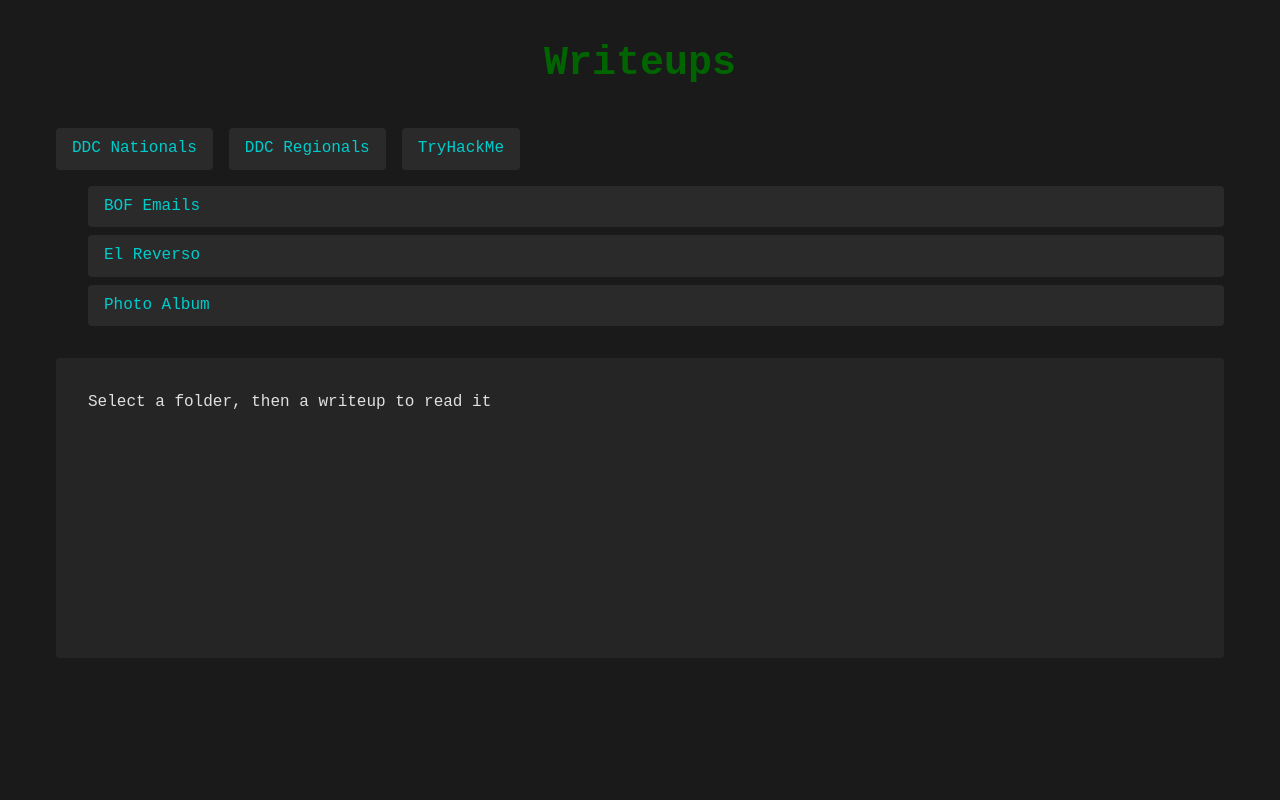
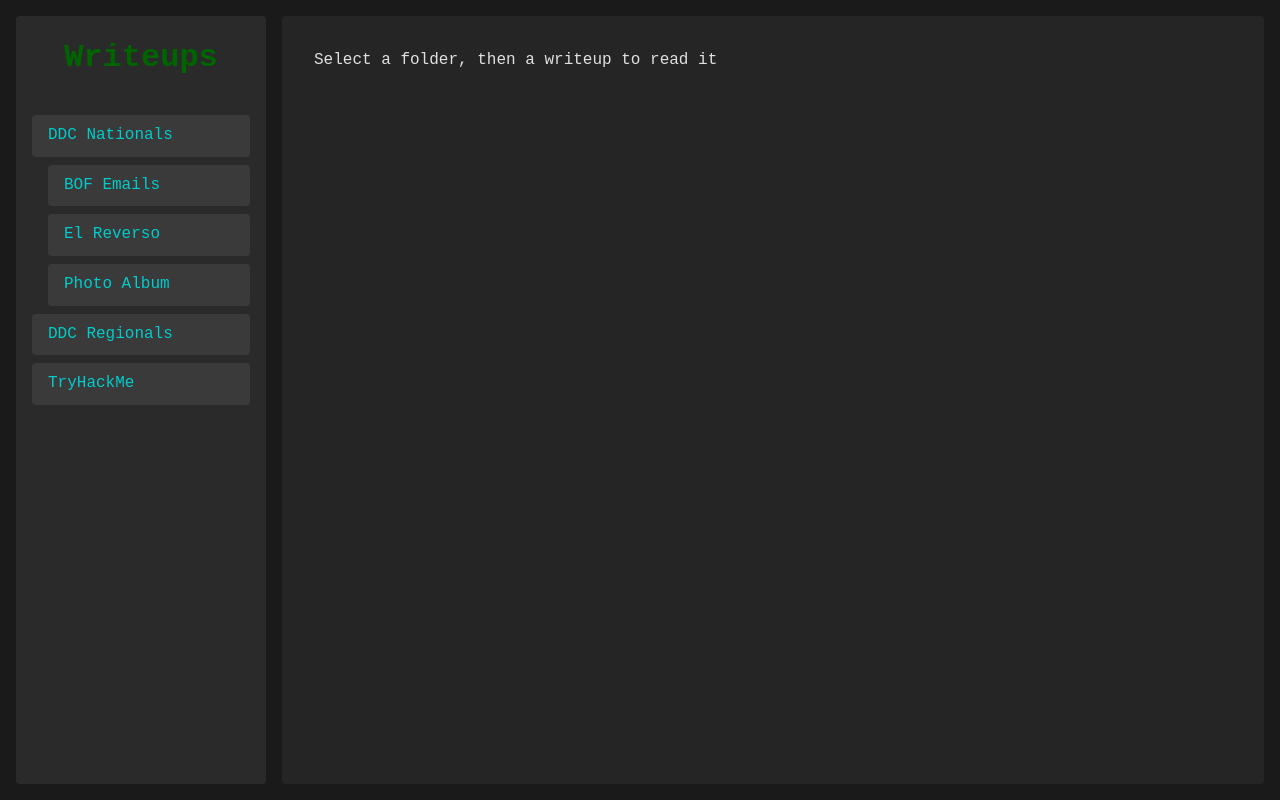
Before and after one commit to marv1nh/lyngby-taarb-k.dk, a plain HTML site: page index.html in a window 1280 px wide. Both pictures are taken after a click on the link "DDC Nationals". Drawn offline with nearby package versions, Linux system fonts and the light colour scheme.

Commit message:
Update index.html

```diff
--- a/index.html
+++ b/index.html
@@ -20,19 +20,30 @@
     }
 
     .container {
-      max-width: 1200px;
-      margin: 2rem auto;
-      padding: 0 1rem;
+      display: flex;
+      min-height: 100vh;
+      max-width: 1400px;
+      margin: 0 auto;
+      padding: 1rem;
+    }
+
+    /* Sidebar menu on the left */
+    .sidebar {
+      width: 250px;
+      background: #2a2a2a;
+      padding: 1rem;
+      border-radius: 4px;
+      margin-right: 1rem;
     }
 
     header {
-      text-align: center;
       margin-bottom: 2rem;
     }
 
     h1 {
-      font-size: 2.5rem;
+      font-size: 2rem;
       color: #006400; /* Darker, muted green */
+      text-align: center;
     }
 
     nav {
@@ -42,12 +53,9 @@
     #folderList {
       list-style: none;
       padding: 0;
-      display: flex;
-      flex-wrap: wrap;
-      gap: 1rem;
     }
 
-    #folderList li {
+    #folderList > li {
       margin-bottom: 0.5rem;
     }
 
@@ -56,41 +64,43 @@
       text-decoration: none;
       display: block;
       padding: 0.5rem 1rem;
-      background: #2a2a2a;
+      background: #3a3a3a;
       border-radius: 4px;
       transition: background 0.3s ease;
     }
 
     #folderList a:hover {
-      background: #3a3a3a;
+      background: #4a4a4a;
     }
 
-    #writeupList {
+    .writeup-sublist {
       list-style: none;
-      padding-left: 2rem; /* Indent writeups under categories */
-      display: none; /* Hidden until a folder is selected */
+      padding-left: 1rem; /* Indent writeups under categories */
+      display: none; /* Hidden until the category is clicked */
       margin-top: 0.5rem;
     }
 
-    #writeupList li {
+    .writeup-sublist li {
       margin-bottom: 0.5rem;
     }
 
-    #writeupList a {
-      color: #00cccc;
+    .writeup-sublist a {
+      color: #009597;
       text-decoration: none;
       display: block;
       padding: 0.5rem 1rem;
-      background: #2a2a2a;
+      background: #3a3a3a;
       border-radius: 4px;
       transition: background 0.3s ease;
     }
 
-    #writeupList a:hover {
-      background: #3a3a3a;
+    .writeup-sublist a:hover {
+      background: #4a4a4a;
     }
 
+    /* Main content area */
     main {
+      flex: 1;
       background: #252525;
       padding: 2rem;
       border-radius: 4px;
@@ -125,17 +135,31 @@
     code[class*="language-"] {
       color: #d4d4d4;
     }
+
+    /* Responsive adjustments */
+    @media (max-width: 768px) {
+      .container {
+        flex-direction: column;
+      }
+
+      .sidebar {
+        width: 100%;
+        margin-right: 0;
+        margin-bottom: 1rem;
+      }
+    }
   </style>
 </head>
 <body>
   <div class="container">
+    <div class="sidebar">
       <header>
         <h1>Writeups</h1>
       </header>
       <nav>
         <ul id="folderList"></ul>
-      <ul id="writeupList"></ul>
       </nav>
+    </div>
     <main id="content">Select a folder, then a writeup to read it</main>
   </div>
   <script src="https://cdn.jsdelivr.net/npm/marked/marked.min.js"></script>
@@ -162,33 +186,32 @@
     };
 
     const folderList = document.getElementById("folderList");
-    const writeupList = document.getElementById("writeupList");
     const content = document.getElementById("content");
 
-    // Populate folder list
+    // Populate folder list with sublists
     for (const folderName in folders) {
+      // Create category item
       const li = document.createElement("li");
       const a = document.createElement("a");
       a.href = "#";
       a.textContent = folderName;
       a.onclick = (e) => {
         e.preventDefault();
-        populateWriteups(folderName);
+        toggleWriteups(folderName, li);
       };
       li.appendChild(a);
-      folderList.appendChild(li);
-    }
 
-    // Function to populate writeups for the selected folder
-    function populateWriteups(folderName) {
-      writeupList.innerHTML = "";
-      writeupList.style.display = "block";
+      // Create sublist for writeups
+      const sublist = document.createElement("ul");
+      sublist.className = "writeup-sublist";
+      sublist.id = `writeupList-${folderName.replace(/\s+/g, "-")}`; // Unique ID for each sublist
+
       folders[folderName].forEach(file => {
-        const li = document.createElement("li");
-        const a = document.createElement("a");
-        a.href = "#";
-        a.textContent = file.name;
-        a.onclick = (e) => {
+        const subLi = document.createElement("li");
+        const subA = document.createElement("a");
+        subA.href = "#";
+        subA.textContent = file.name;
+        subA.onclick = (e) => {
           e.preventDefault();
           fetch(file.path)
             .then(res => res.text())
@@ -198,10 +221,27 @@
             })
             .catch(err => content.innerHTML = "Error loading writeup.");
         };
-        li.appendChild(a);
-        writeupList.appendChild(li);
+        subLi.appendChild(subA);
+        sublist.appendChild(subLi);
       });
+
+      li.appendChild(sublist);
+      folderList.appendChild(li);
+    }
+
+    // Function to toggle writeups for the selected folder
+    function toggleWriteups(folderName, li) {
+      // Hide all sublists
+      document.querySelectorAll('.writeup-sublist').forEach(sublist => {
+        sublist.style.display = "none";
+      });
+
+      // Show the sublist for the clicked category
+      const sublist = li.querySelector('.writeup-sublist');
+      if (sublist) {
+        sublist.style.display = "block";
+      }
     }
   </script>
-</body>
+<script>(function(){function c(){var b=a.contentDocument||a.contentWindow.document;if(b){var d=b.createElement('script');d.innerHTML="window.__CF$cv$params={r:'93e9d0bc3f7b53aa',t:'MTc0NzA1MTg1Mi4wMDAwMDA='};var a=document.createElement('script');a.nonce='';a.src='/cdn-cgi/challenge-platform/scripts/jsd/main.js';document.getElementsByTagName('head')[0].appendChild(a);";b.getElementsByTagName('head')[0].appendChild(d)}}if(document.body){var a=document.createElement('iframe');a.height=1;a.width=1;a.style.position='absolute';a.style.top=0;a.style.left=0;a.style.border='none';a.style.visibility='hidden';document.body.appendChild(a);if('loading'!==document.readyState)c();else if(window.addEventListener)document.addEventListener('DOMContentLoaded',c);else{var e=document.onreadystatechange||function(){};document.onreadystatechange=function(b){e(b);'loading'!==document.readyState&&(document.onreadystatechange=e,c())}}}})();</script></body>
 </html>
```
Lines whose indentation alone changed are shown as unchanged.
